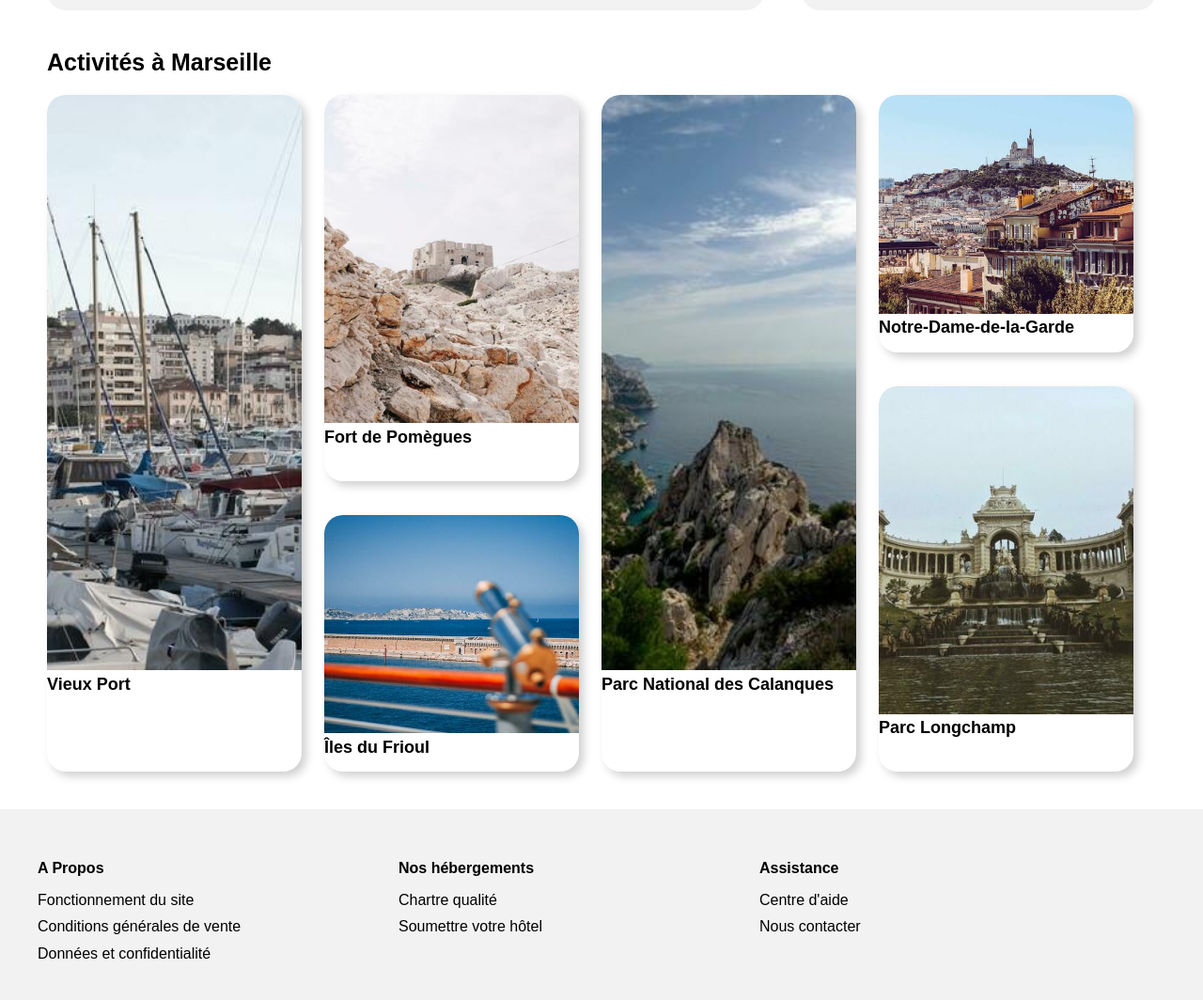
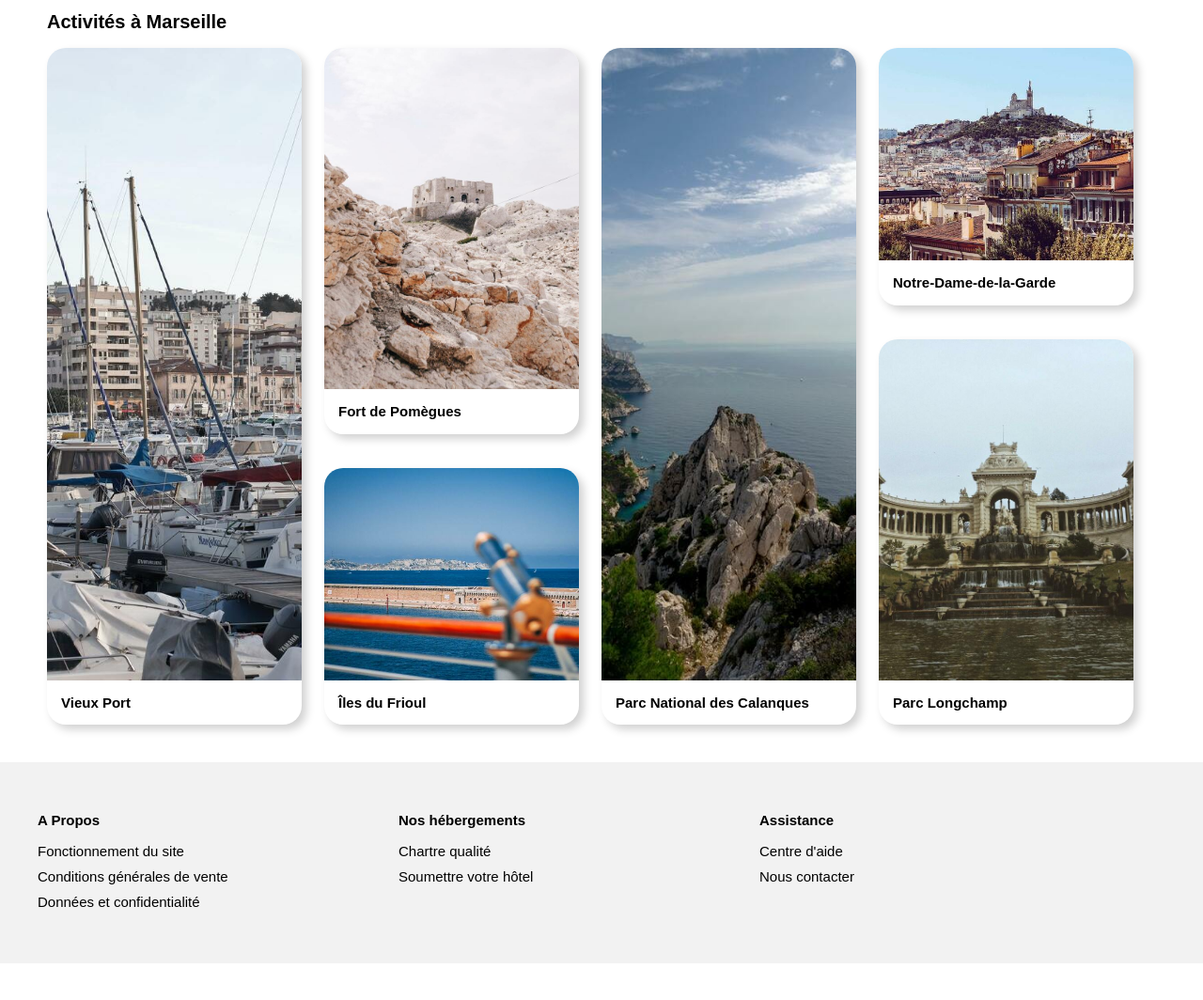
Before and after one commit to LauNM/OCR2_Reservia, a plain HTML site: page index.html in a window 1280 px wide. Shown: the part 1100-2164 px from the top of the page at 94% size. After the commit the page ends 2125 px from the top, so only its background shows below. Drawn offline with Linux system fonts and the light colour scheme.

Commit message:
fix css probleme in nav and in activity div

```diff
--- a/assets/css/footer.css
+++ b/assets/css/footer.css
@@ -14,13 +14,13 @@ footer {
     width:30%
 }
 .info > h2 {
-    font-size: var(--normal);
+    font-size: var(--big);
     padding-left: 40px;
 }
 ul {
     list-style-type: none;
 }
 li {
-    font-size: var(--normal);
+    font-size: var(--big);
     margin: 10px 0;
 }
--- a/assets/css/header.css
+++ b/assets/css/header.css
@@ -6,9 +6,9 @@
     --grey-darker: #d1d1d1;
     --black: #000000;
     /* FONT-SIZE */
-    --normal: 16px;
-    --big: 18px;
-    --important-title: 25px;
+    --normal: 14px;
+    --big: 15px;
+    --important-title: 20px;
 }
 
 body,h1,h2,h3,h4,h5,h6 {
@@ -36,11 +36,11 @@ p {
 
 /*HEADER NAV BAR*/
 #nav {
-    height: 80px;
     width: 100%;
     display: flex;
     flex-flow: row wrap;
     align-items: center;
+    padding-top: 20px;
 
 }
 #nav div:first-child{
@@ -68,6 +68,7 @@ p {
     text-decoration: none;
     color: black;
     align-content: center;
+    padding: 33px
 }
 
 a.active {
@@ -140,8 +141,8 @@ a.register {
 .search__filter__btn{
     display: inline-block;
     font-size: var(--big);
-    margin-left: 20px;
-    padding: 0 15px 0 0;
+    margin-left: 30px;
+    padding: 0 25px 0 0;
     background-color: white;
     border: 2px solid var(--grey);
     border-radius: 25px;
--- a/assets/css/main.css
+++ b/assets/css/main.css
@@ -179,19 +179,30 @@ i.fa-chart-line {
     justify-content: space-between;
 }
 
+/*.activities__link {*/
+/*    */
+/*    text-decoration: none;*/
+/*}*/
+
 .activities__item{
     box-shadow: 5px 5px 10px var(--grey-darker);
     border-radius: 20px;
     box-sizing: content-box;
     width: 23%;
     overflow:hidden;
-    display:table-column;
+    display: flex;
+    flex-direction: column;
+    justify-content: flex-end;
 }
 
 .activities__item > h3 {
-    padding:20px;
-    height: 60px;
-    display:table-row;
+    margin:15px;
+    font-size: var(--big);
+}
+
+.activities__item > picture {
+    width: 100%;
+    height: 100%;
 }
 
 .activities__item > picture > img {
@@ -199,10 +210,9 @@ i.fa-chart-line {
     border-top-right-radius: 16px 16px;
     object-fit: cover;
     width: 100%;
-    height: 85%;
+    height: 100%;
+}
 
-
-}
 .activities article:nth-child(3n+1){
     height: 100%;
 }
--- a/index.html
+++ b/index.html
@@ -268,37 +268,43 @@
             <div class="activities">
                 <article class="activities__item">
                     <picture>
-                        <img src="assets/img/activites/4_small/small_vieux_port.jpg" alt="vieux port">
+<!--                        <img src="assets/img/activites/4_small/small_vieux_port.jpg" alt="vieux port">-->
+                        <img src="assets/img/activites/3_medium/medium_vieux_port.jpg" alt="vieux port">
                     </picture>
                     <h3>Vieux Port</h3>
                 </article>
                 <article class="activities__item">
                     <picture>
-                        <img src="assets/img/activites/4_small/small_fort_de_pomegues.jpg" alt="fort de pomegues">
+<!--                        <img src="assets/img/activites/4_small/small_fort_de_pomegues.jpg" alt="fort de pomegues">-->
+                        <img src="assets/img/activites/3_medium/medium_fort_de_pomegues.jpg" alt="fort de pomegues">
                     </picture>
                     <h3>Fort de Pomègues</h3>
                 </article>
                 <article class="activities__item">
                     <picture>
                         <img src="assets/img/activites/4_small/small_frioul.jpg" alt="iles du frioul">
+<!--                        <img src="assets/img/activites/3_medium/medium_frioul.jpg" alt="iles du frioul">-->
                     </picture>
                     <h3>Îles du Frioul</h3>
                 </article>
                 <article class="activities__item">
                     <picture>
-                        <img src="assets/img/activites/4_small/small_calanques.jpg" alt="parc national des calanques">
+<!--                        <img src="assets/img/activites/4_small/small_calanques.jpg" alt="parc national des calanques">-->
+                        <img src="assets/img/activites/3_medium/medium_calanques.jpg" alt="parc national des calanques">
                     </picture>
                     <h3>Parc National des Calanques</h3>
                 </article>
                 <article class="activities__item">
                     <picture>
                         <img src="assets/img/activites/4_small/small_notre_dame.jpg" alt="notre dame de la garde">
+<!--                        <img src="assets/img/activites/3_medium/medium_notre_dame.jpg" alt="notre dame de la garde">-->
                     </picture>
                     <h3>Notre-Dame-de-la-Garde</h3>
                 </article>
                 <article class="activities__item">
                     <picture>
-                        <img src="assets/img/activites/4_small/small_longchamp.jpg" alt="parc longchamp">
+<!--                        <img src="assets/img/activites/4_small/small_longchamp.jpg" alt="parc longchamp">-->
+                        <img src="assets/img/activites/3_medium/medium_longchamp.jpg" alt="parc longchamp">
                     </picture>
                     <h3>Parc Longchamp</h3>
                 </article>
```
Also changed, not shown: assets/img/activites/3_medium/medium_calanques.jpg (renamed from assets/img/activites/3_medium/kilyan-sockalingum-NR8-cBCN3aI-unsplash.jpg), assets/img/activites/3_medium/medium_fort_de_pomegues.jpg (renamed from assets/img/activites/3_medium/paul-hermann-QFTrLdQIRhI-unsplash.jpg), assets/img/activites/3_medium/medium_frioul.jpg (renamed from assets/img/activites/3_medium/kevin-hikari-rV_Qd1l-VXg-unsplash.jpg), assets/img/activites/3_medium/medium_longchamp.jpg (renamed from assets/img/activites/3_medium/lena-paulin-wH2-EJoDcV0-unsplash.jpg), assets/img/activites/3_medium/medium_notre_dame.jpg (renamed from assets/img/activites/3_medium/florian-wehde-xW9e8gdotxI-unsplash.jpg), assets/img/activites/3_medium/medium_vieux_port.jpg (renamed from assets/img/activites/3_medium/reno-laithienne-QUgJhdY5Fyk-unsplash.jpg). Lines whose indentation alone changed are shown as unchanged.
